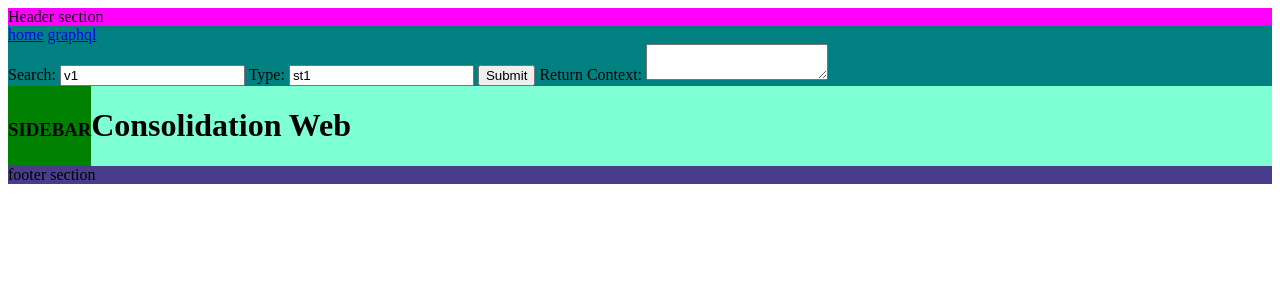
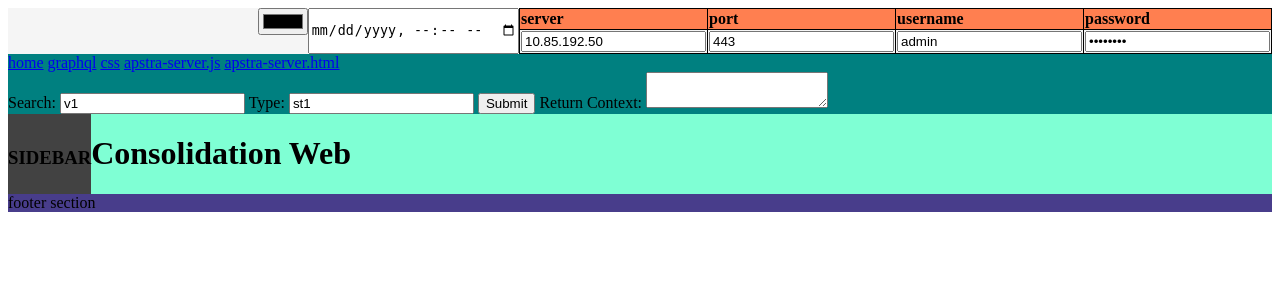
Before and after one commit to kimcharli/bp-consolidation-web, a FastAPI app: page / in a window 1280 px wide. Shown: the top 300 px of the page. Run offline with FastAPI, Linux system fonts and the light colour scheme; some libraries are stand-ins or nearby versions.

Commit message:
draft component apstra-server

```diff
--- a/src/app/main.py
+++ b/src/app/main.py
@@ -12,6 +12,7 @@ app = FastAPI()
 
 templates = Jinja2Templates(directory="src/templates")
 app.mount("/static", StaticFiles(directory="src/static"), name="static")
+app.mount("/component", StaticFiles(directory="src/component"), name="component")
 
 @app.get("/", response_class=HTMLResponse)
 async def home(request: Request):
--- /dev/null
+++ b/src/component/apstra-server.js
@@ -0,0 +1,59 @@
+const template = document.createElement("template");
+template.innerHTML = `
+    <style>
+        p {
+            color: blue;
+        }
+        table {
+            border-collapse: collapse;
+            border: 1px solid;
+        }
+        th {
+            text-align: left;
+            background-color: coral;
+            border: 1px solid;
+        }
+        td {
+            text-align: left;
+            border: 1px solid;
+        }
+    </style>
+
+    <input type="color" name="color" id="color" />
+    <input type="datetime-local" name="datetime" id="datetime" />
+    <table>
+        <tr>
+            <th>server</th>
+            <th>port</th>
+            <th>username</th>
+            <th>password</th>
+        </tr>
+        <tr>
+            <td><input name="apstra-host" value="10.85.192.50" /></th>
+            <td><input type="number" name="apstra-port" value="443" /></th>
+            <td><input name="apstra-username" value="admin" /></th>
+            <td><input type="password" name="apstra-password" value="password" /></th>
+        </tr>
+    </table>
+</div>
+
+`
+
+
+class ApstraServer extends HTMLElement {
+
+
+    constructor() {
+        super();
+        this.attachShadow({ mode: 'open' });
+        this.shadowRoot.appendChild(template.content.cloneNode(true));
+    }
+
+    // render() {
+    //     return html`
+    //         <p>Welcome to the Lit tutorial!</p>
+    //         <p>This is the ${this.version} code.</p>
+    //     `;
+    // }
+}
+customElements.define('apstra-server', ApstraServer);
--- a/src/static/css/style.css
+++ b/src/static/css/style.css
@@ -8,5 +8,10 @@
 }
 
 .header {
-    background-color: fuchsia;
+    background-color: #f5f5f5;
 }
+
+.sidebar {
+    background-color: #424242;
+    width: 120px;
+}
--- a/src/templates/base.html
+++ b/src/templates/base.html
@@ -4,22 +4,30 @@
 <head>
     {% block head %}
     <title>{% block title %}DEFAULT-TITLE{% endblock title %}</title>
-    <script src="https://unpkg.com/htmx.org@1.9.9"></script>
-    <script src="https://unpkg.com/htmx.org/dist/ext/json-enc.js"></script>
 
     <!-- link rel="icon" href="{{ url_for('static', path='/images/android-chrome-192x192.png') }}" sizes="192x192" / -->
     <link rel="icon" href="{{ url_for('static', path='/images/favicon-32x32.png') }}" sizes="32x32" />
 
     <!-- CSS -->
-    <link href="{{ url_for('static', path='/css/style.css') }}" rel="stylesheet">
+    <link href="{{ url_for('static', path='/css/style.css') }}" rel="stylesheet" />
 
+    <!-- link rel="import" id="t001" href="{{ url_for('component', path='/apstra-server/apstra-server.html') }}" / -->
+    <!-- script src="{{ url_for('component', path='/apstra-server/apstra-server.js') }}"></script -->
+
+    <!-- script src="{{ url_for('component', path='/test-component/test-component.js') }}"></script -->
+
+    <script type="module" src="{{ url_for('component', path='/apstra-server.js') }}"></script>
     {% endblock head %}
 </head>
 
 <body>
+
+    <!-- apstra-server></apstra-server -->
+
+
     <!-- header begin @base -->
     <div class="header">
-{% include 'include/header.html' %}
+        <apstra-server style="display: flex; justify-content: flex-end"></apstra-server>
 {% include 'include/topnav.html' %}
     </div>
     <!-- header end @base -->
@@ -27,7 +35,7 @@
     <div class="container" stype="width: 100%; display: table;">
         <div style="display: table-row;">
             <!-- side begin @base -->
-            <div style="display: table-cell; background: green;">
+            <div class="sidebar" style="display: table-cell;">
 {% include 'include/sidebar.html' %}
             </div>
             <!-- side end @base -->
--- a/src/templates/include/header.html
+++ /dev/null
@@ -1,5 +0,0 @@
-        <!-- header begin @header -->
-        <div>
-        Header section
-        </div>
-        <!-- header end @header -->
--- a/src/templates/include/topnav.html
+++ b/src/templates/include/topnav.html
@@ -1,7 +1,11 @@
         <!-- navbar begin @topnav -->
         <nav class="navbar">
             <div class="teal">
-                <a href="/">home</a> <a href="/graphql">graphql</a>
+                <a href="/">home</a>
+                <a href="/graphql">graphql</a>
+                <a href="/static/css/style.css">css</a>
+                <a href="/component/apstra-server/apstra-server.js">apstra-server.js</a>
+                <a href="/component/apstra-server/apstra-server.html">apstra-server.html</a>
                 <div>
                     <form hx-post='/test' hx-ext='json-enc' hx-target="#test-response-div">
                         <label>
```
Also changed, not shown: src/static/images/favicon.ico (added), src/static/images/favicon.png (deleted).
